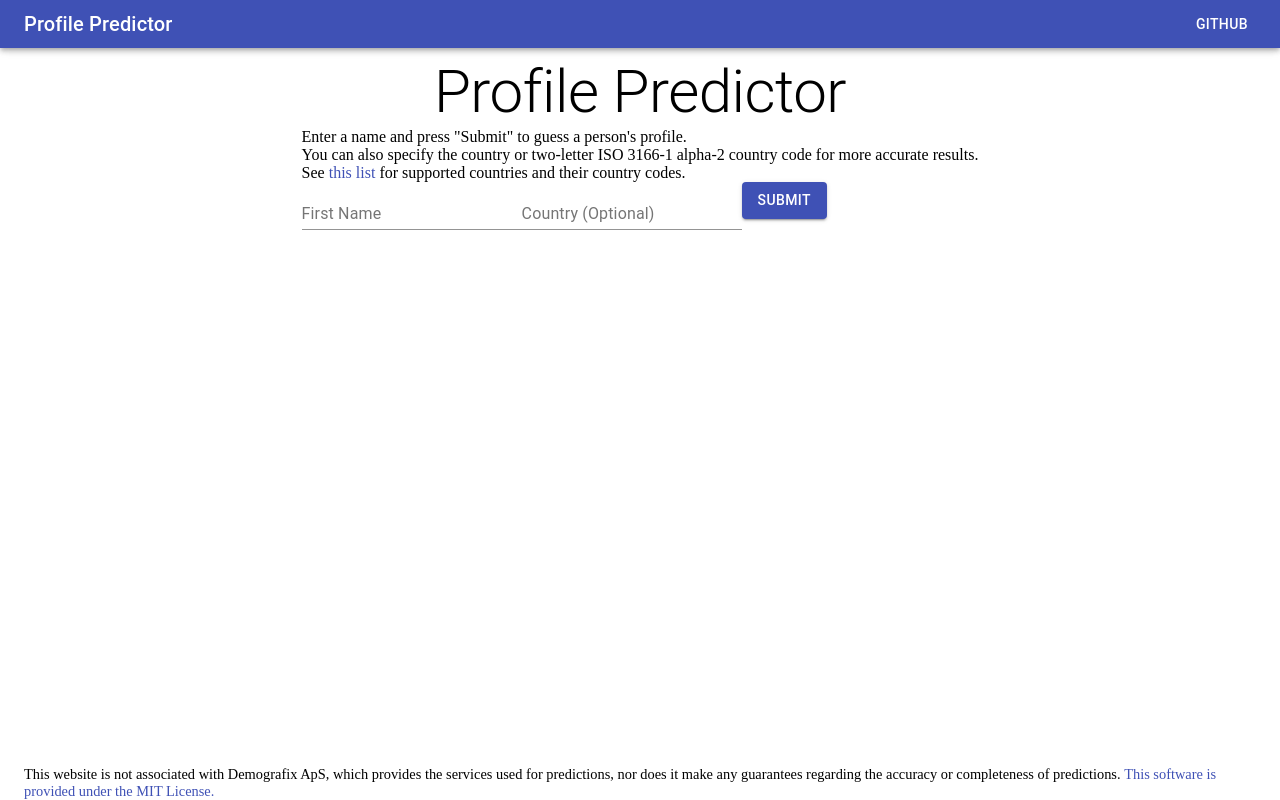
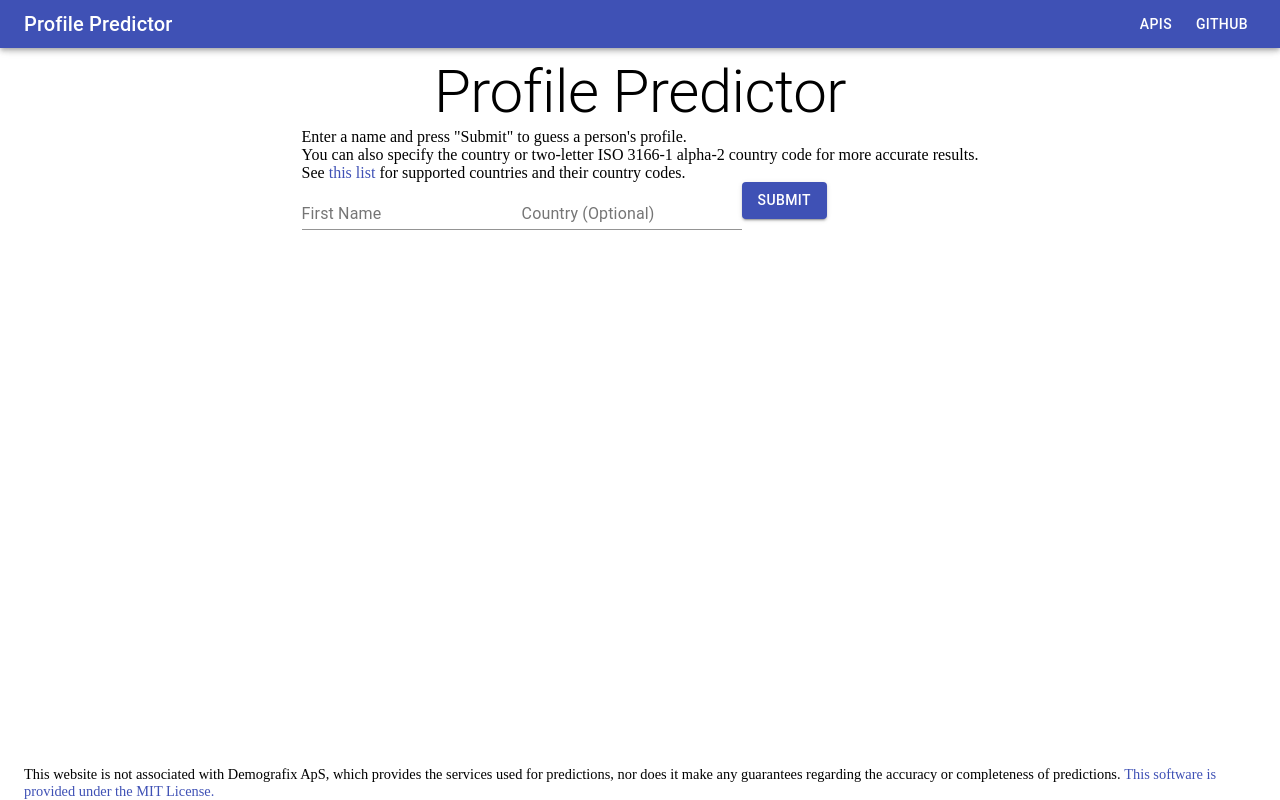
Before and after one commit to AaronAyub/ProfilePredictor, a React (Create React App) app: page / in a window 1280 px wide. Built offline with nearby package versions, Linux system fonts and the light colour scheme.

Commit message:
Added API link menu to the navbar.

```diff
--- a/src/components/Header.tsx
+++ b/src/components/Header.tsx
@@ -1,15 +1,53 @@
-import { AppBar, Toolbar, Typography, Button } from '@material-ui/core'
+import { AppBar, Toolbar, Typography, Button, Menu, MenuItem, Link } from '@material-ui/core'
+import React, { useState } from 'react'
 
 function Header (): JSX.Element {
+    const [anchorEl, setAnchorEl] = useState<HTMLElement | null>(null)
+
+    const handleClick = (event: React.MouseEvent<HTMLButtonElement>) => {
+        setAnchorEl(event.currentTarget)
+    }
+    const handleClose = () => {
+        setAnchorEl(null)
+    }
+
     return (
         <div>
         <AppBar>
             <Toolbar className="toolbar" variant="dense">
                 <Typography variant="h6">Profile Predictor</Typography>
-                <Button href="https://github.com/AaronAyub/ProfilePredictor" color="inherit">GITHUB</Button>
+                <div>
+                    <Button color="inherit" aria-controls="apis" aria-haspopup="true" onClick={handleClick}>
+                        APIs
+                    </Button>
+                    <Button href="https://github.com/AaronAyub/ProfilePredictor" color="inherit">GITHUB</Button>
+                </div>
             </Toolbar>
         </AppBar>
         <Toolbar variant="dense"></Toolbar> {/* This second toolbar is used to take up space and not hide elements of the page. */}
+
+        {/* This menu contains links to all apis used. */}
+        <Menu id="apis"
+        anchorEl={anchorEl}
+        keepMounted
+        open={Boolean(anchorEl)}
+        onClose={handleClose}>
+            <MenuItem onClick={handleClose}>
+                <Link href="https://agify.io/">
+                    agify.io
+                </Link>
+            </MenuItem>
+            <MenuItem onClick={handleClose}>
+                <Link href="https://genderize.io/">
+                    genderize.io
+                </Link>
+            </MenuItem>
+            <MenuItem onClick={handleClose}>
+                <Link href="https://nationalize.io/">
+                    nationalize.io
+                </Link>
+            </MenuItem>
+        </Menu>
         </div>
     )
 }
```
